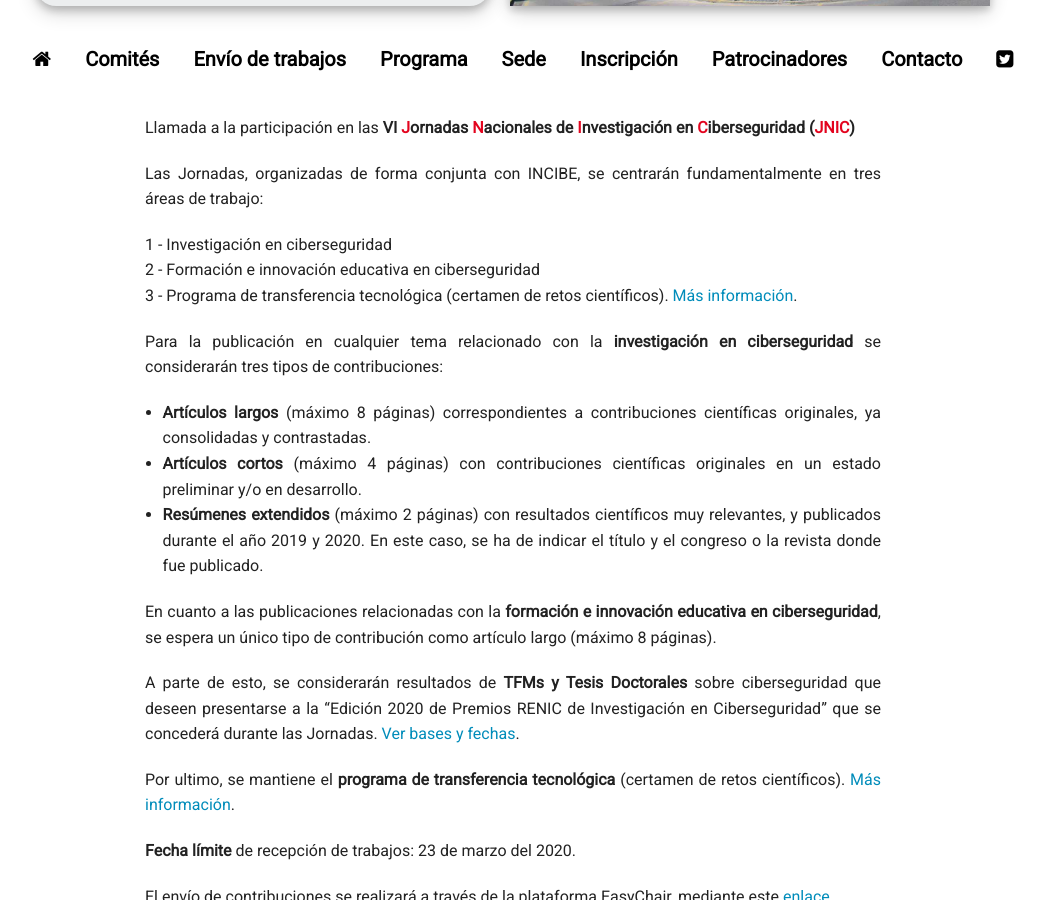
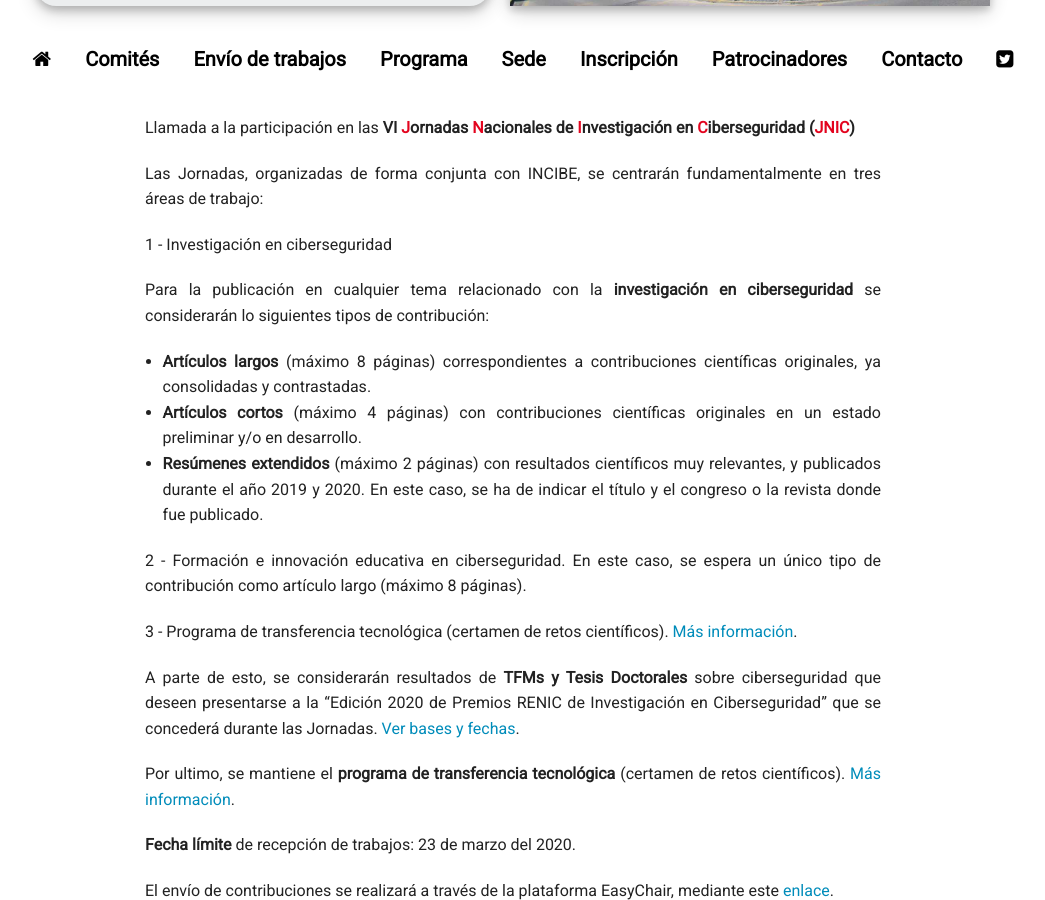
Before and after one commit to jnic2020/jnic2021.github.io, a Jekyll site: the page built from trabajos.md, in a window 1280 px wide and 900 px high, scrolled down 334 px. Shown: the whole window, without its empty margins (127-1172 px from the left). Built offline with Jekyll 4.4.1, drawn with Linux system fonts in a browser that asks for light colours; nearby versions of some CDN libraries.

Commit message:
Alojamiento

```diff
--- a/trabajos.md
+++ b/trabajos.md
@@ -10,16 +10,16 @@ Llamada a la participación en las <b>VI <span style="color:#e3041e">J</span>orn
 Las Jornadas, organizadas de forma conjunta con INCIBE, se centrarán fundamentalmente en tres áreas de trabajo:
 
 1 - Investigación en ciberseguridad
-2 - Formación e innovación educativa en ciberseguridad
-3 - Programa de transferencia tecnológica (certamen de retos científicos). [Más información](https://transferencia.jnic.es/edicion-2019-20).
 
-Para la publicación en cualquier tema relacionado con la __investigación en ciberseguridad__ se considerarán tres tipos de contribuciones:
+Para la publicación en cualquier tema relacionado con la __investigación en ciberseguridad__ se considerarán lo siguientes tipos de contribución:
 
 *  __Artículos largos__ (máximo 8 páginas) correspondientes a contribuciones científicas originales, ya consolidadas y contrastadas.
 *  __Artículos cortos__ (máximo 4 páginas) con contribuciones científicas originales en un estado preliminar y/o en desarrollo.
 *  __Resúmenes extendidos__ (máximo 2 páginas) con resultados científicos muy relevantes, y publicados durante el año 2019 y 2020. En este caso, se ha de indicar el título y el congreso o la revista donde fue publicado.
 
-En cuanto a las publicaciones relacionadas con la __formación e innovación educativa en ciberseguridad__, se espera un único tipo de contribución como artículo largo (máximo 8 páginas).
+2 - Formación e innovación educativa en ciberseguridad. En este caso, se espera un único tipo de contribución como artículo largo (máximo 8 páginas).
+
+3 - Programa de transferencia tecnológica (certamen de retos científicos). [Más información](https://transferencia.jnic.es/edicion-2019-20).
 
 A parte de esto, se considerarán resultados de __TFMs y Tesis Doctorales__ sobre ciberseguridad que deseen presentarse a la “Edición 2020 de Premios RENIC de Investigación en Ciberseguridad” que se concederá durante las Jornadas. [Ver bases y fechas](https://www.renic.es/es/convocados-los-premios-de-investigacion-en-ciberseguridad-2020).
 
```
